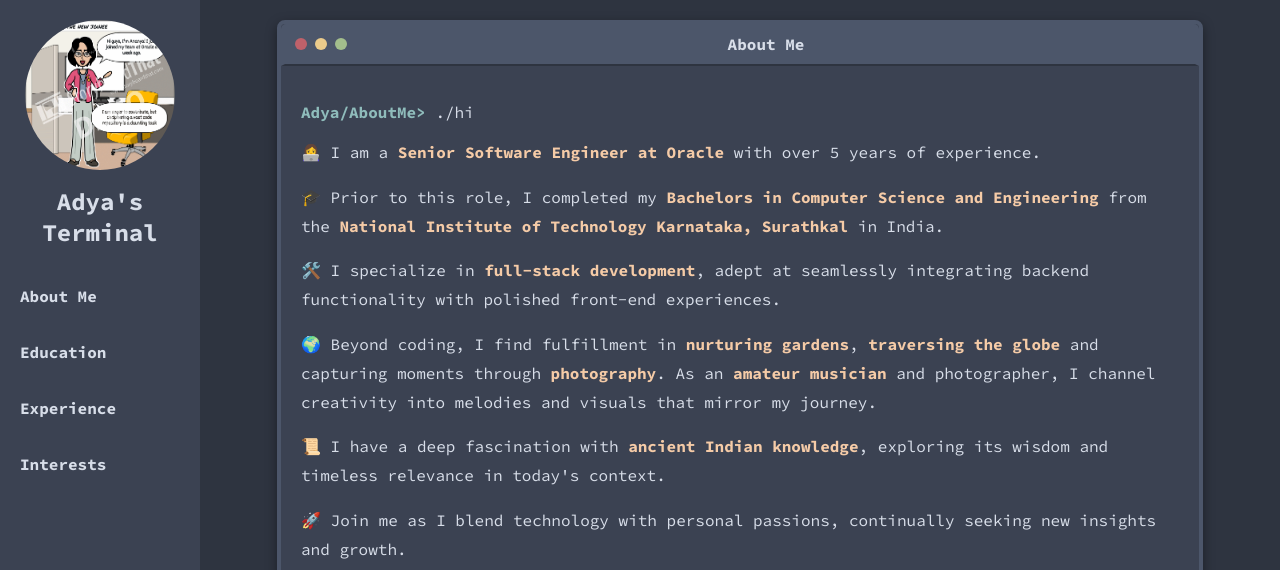
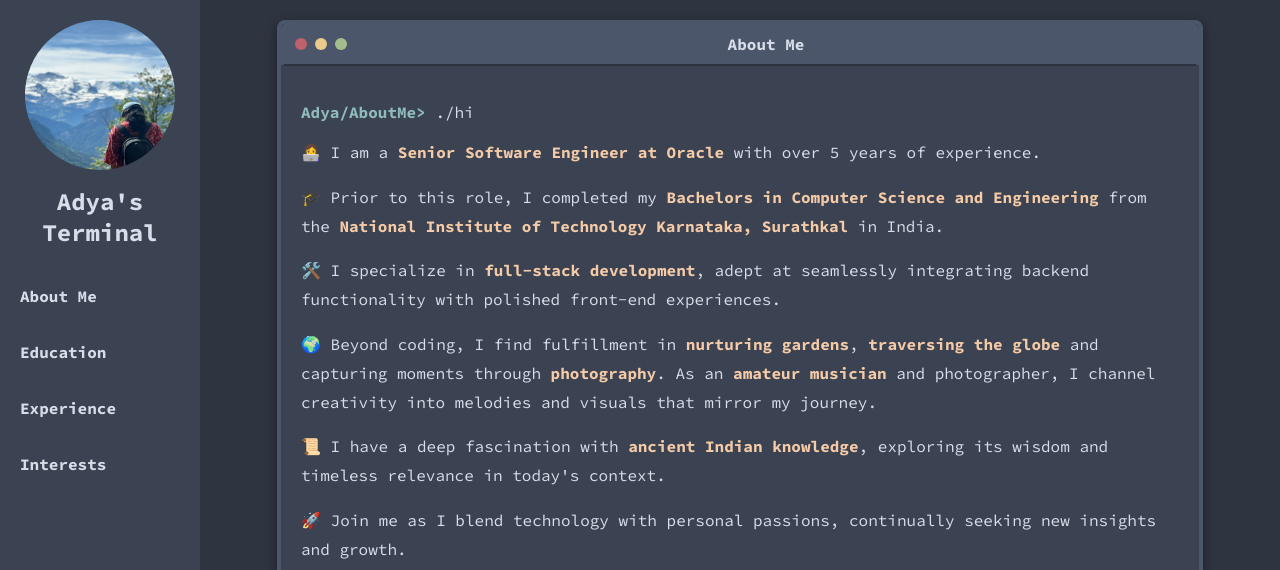
Before and after one commit to adyakiran19/resume, a plain HTML site: page index.html in a window 1280 px wide. Shown: the top 570 px of the page. Drawn offline with Linux system fonts and the light colour scheme.

Commit message:
Change profile picture

```diff
--- a/index.html
+++ b/index.html
@@ -32,7 +32,7 @@
     <!-- Actual Content -->
     <div class="content" style="display: none;">
         <div class="sidebar">
-            <img src="placeholder.jpg" alt="Profile Picture">
+            <img src="profile.jpg" alt="Profile Picture">
             <h1>Adya's Terminal</h1>
             <nav>
                 <ul>
```
Also changed, not shown: profile.jpg (added).
